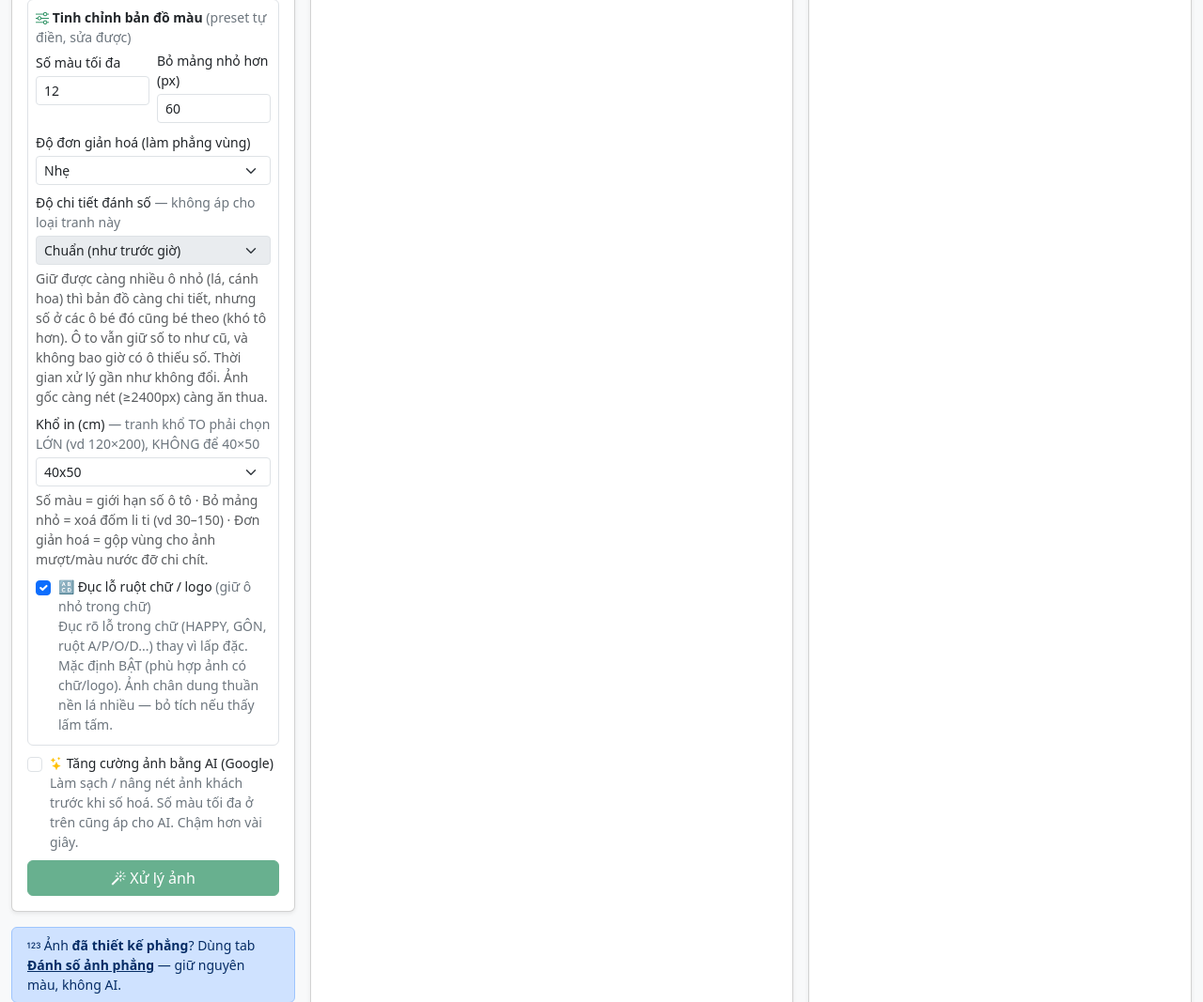
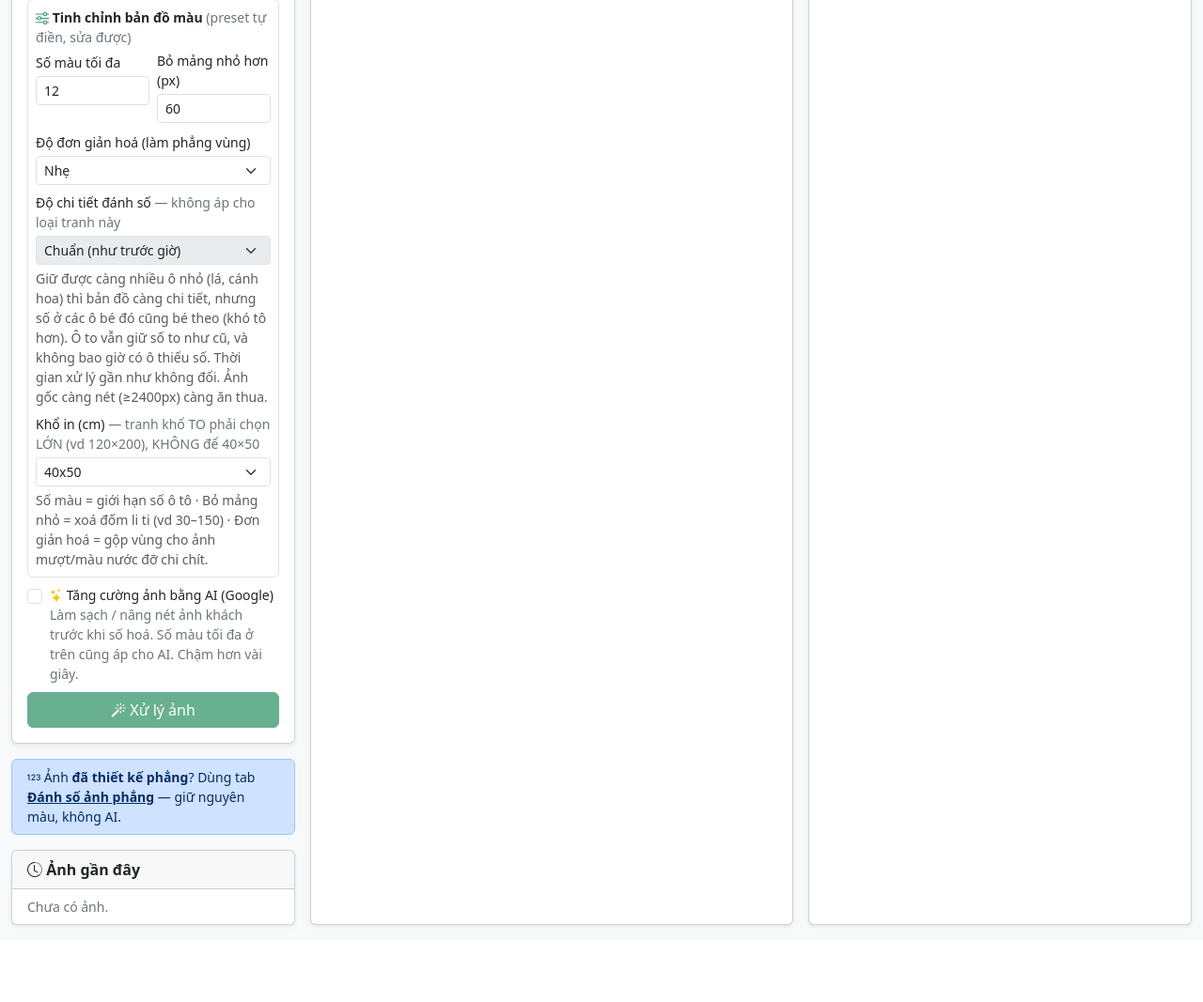
Before and after one commit to tranhsohoadali-png/dali_pha_web, a Django app: page /xu-ly-anh in a window 1280 px wide. Shown: the part 428-1495 px from the top of the page at 94% size. After the commit the page ends 1416 px from the top, so only its background shows below. Run offline with Django 4.2, Linux system fonts and the light colour scheme; the visitor is signed in with stand-in values (Sample User, id 1); data that the repository does not hold is empty; some libraries are stand-ins or nearby versions.

Commit message:
Duc lo ruot chu LUON BAT trong code, bo o tich
keep_holes=True co dinh o view xu_ly_anh (khong con doc checkbox); bo checkbox
khoi giao dien. An toan cho ca chan dung vi chi duc lo SANG bao kin boi net dong
mau (tu no-op neu anh khong co chu/logo). Dong Thong so van bao 'Duc lo chu: CO'.

Co-Authored-By: Claude Opus 4.8 <noreply@anthropic.com>

```diff
--- a/pha/views.py
+++ b/pha/views.py
@@ -2953,9 +2953,10 @@ def xu_ly_anh(request):
         # "Tự cắt/zoom vào người" (chỉ preset chân dung). Mặc định BẬT (giữ như cũ);
         # bỏ tích -> GIỮ NGUYÊN KHUNG, không cắt mất phần dưới (bánh, phông...).
         auto_crop = request.POST.get('auto_crop', 'on') in ('1', 'on', 'true')
-        # "Đục lỗ ruột chữ/logo": giữ ô kín trong chữ (HAPPY/GÔN...) không bị lấp. Mặc
-        # định TẮT (giữ như cũ cho ảnh chân dung thuần); bật khi ảnh có chữ/logo.
-        keep_holes = request.POST.get('keep_holes') in ('1', 'on', 'true')
+        # "Đục lỗ ruột chữ/logo": giữ ô kín trong chữ (HAPPY/GÔN...) không bị lấp. LUÔN
+        # BẬT trong code (không cần tích) — chỉ đục lỗ SÁNG bao kín bởi nét đồng màu nên
+        # an toàn cho cả ảnh chân dung (tự no-op nếu không có chữ/logo).
+        keep_holes = True
         rec = ImageResult.objects.create(
             name=name, status=ImageResult.STATUS_PROCESSING, user=request.user.username,
             params={'enhance': enhance, 'color_limit': color_limit, 'min_area': min_area,
--- a/templates/xu_ly_anh.html
+++ b/templates/xu_ly_anh.html
@@ -101,13 +101,6 @@
                 <label class="form-check-label small" for="autoCrop">
                   ✂️ Tự cắt / zoom vào người <span class="text-secondary fw-normal">(chỉ ảnh chân dung)</span>
                   <span class="text-secondary d-block">BẬT: mặt nhỏ trong ảnh rộng thì tự phóng to người cho nét. <b>BỎ TÍCH nếu muốn GIỮ NGUYÊN KHUNG</b> — không cắt mất phần dưới (bánh, phông, toàn thân).</span>
-                </label>
-              </div>
-              <div class="form-check mt-2">
-                <input class="form-check-input" type="checkbox" id="keepHoles" name="keep_holes" value="1" checked>
-                <label class="form-check-label small" for="keepHoles">
-                  🔠 Đục lỗ ruột chữ / logo <span class="text-secondary fw-normal">(giữ ô nhỏ trong chữ)</span>
-                  <span class="text-secondary d-block">Đục rõ lỗ trong chữ (HAPPY, GÔN, ruột A/P/O/D...) thay vì lấp đặc. Mặc định BẬT (phù hợp ảnh có chữ/logo). Ảnh chân dung thuần nền lá nhiều — bỏ tích nếu thấy lấm tấm.</span>
                 </label>
               </div>
             </div>
```
